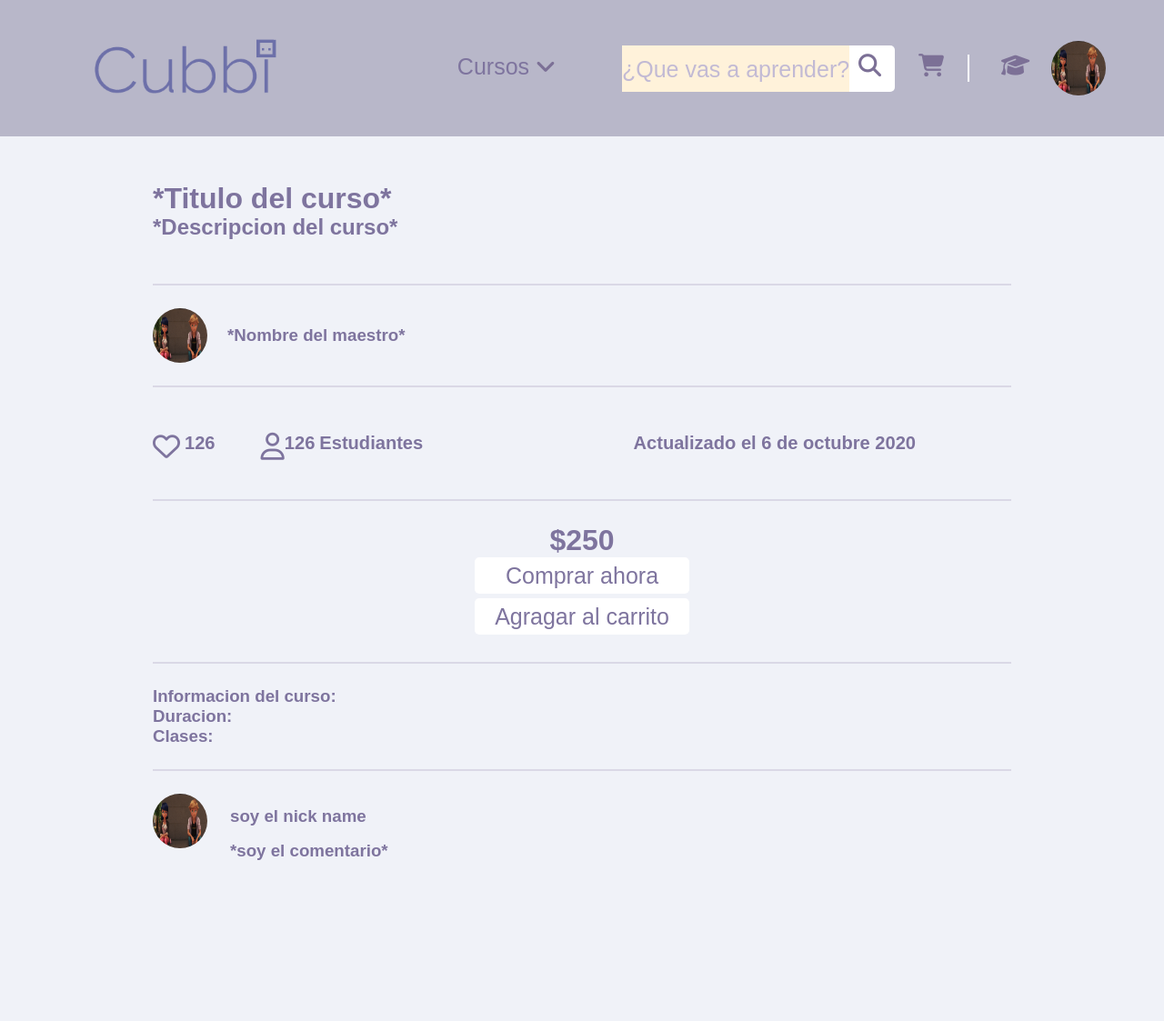
After one commit to Chobbix/Cubbi, a PHP site: page /Ventanas_de_la_poderosa_Curi/Curso/curso.php in a window 1280 px wide. The commit adds this page. Shown: the whole page at 91% size. Run offline with PHP 8.4, Linux system fonts and the light colour scheme; some libraries are stand-ins or nearby versions.

Commit message:
la ventana de descripcion del curso esta lista bueno casi

```diff
--- /dev/null
+++ b/Ventanas_de_la_poderosa_Curi/Curso/curso.css
@@ -0,0 +1,103 @@
+.contenedor{
+    height: 100vh;
+}
+.bloque{
+    padding: 50px;
+    display: flex;
+    justify-content: center;
+}
+.sub_bloque{
+    width: 80%;
+}
+.usuario_bloque{
+    display: flex;
+    align-items: center;
+}
+.texto_us{
+    margin-left: 22px;
+}
+.sub_caja{
+    display: flex;
+}
+.caja_perfil{
+    height: 100%;
+    width: 95%;
+    margin-left: 25px;
+}
+.caja_nickname{
+    height: 50px;
+    display: flex;
+    align-items: center;
+}
+.coment{
+    height:150px;
+    width:100%;
+    overflow: hidden;
+    text-overflow: ellipsis;
+}
+.descripcion{
+    height: 50px;
+    width:100%;
+    overflow: hidden;
+    text-overflow: ellipsis;
+}
+.comentario{
+    line-height:25px;
+}
+.bloque_informacion{
+    display: flex;
+}
+hr{
+    margin-top: 25px;
+    margin-bottom: 25px;
+    border: 1px solid #DAD8E6;
+}
+.informacion_megusta{
+    margin-top: 25px;
+    font-size:30px;
+    margin-right: 50px;
+    display: flex;
+}
+.fa-heart {
+    margin-right: 5px;
+}
+.cantidad{
+    margin-right: 5px;
+}
+.me_gusta{
+    margin-right: 55px;
+    margin-bottom: 25px;
+    width: 100%;
+    display: flex;
+    justify-content: right;
+}
+.Precio{
+    display: flex;
+    align-items: center;
+    width: 100%;
+
+}
+.bloque_precio{
+	margin-left: auto;
+	margin-right: auto;
+    width: 50%;
+}
+.ayuda{
+    display: flex;
+    justify-content: center;
+    align-items: center;
+}
+.btn_diseño{
+    width: 50%;
+    height: 40px;
+    background-color: white;
+    border-radius: 5px;
+    font-size: 25px;
+    border: none;
+    margin-bottom: 5px;
+}
+
+.btn_diseño:hover{
+    background-color:#7c7096;
+    color: white;
+}
--- /dev/null
+++ b/Ventanas_de_la_poderosa_Curi/Curso/curso.php
@@ -0,0 +1,81 @@
+<!DOCTYPE html>
+<html lang="en">
+<head>
+    <meta charset="UTF-8">
+    <meta http-equiv="X-UA-Compatible" content="IE=edge">
+    <meta name="viewport" content="width=device-width, initial-scale=1.0">
+    <link rel="stylesheet" href="../Navegacion/nav.css">
+    <link rel="stylesheet" href="./curso.css">
+    <title>Document</title>
+</head>
+<body>
+    <div class="div">
+        <?php include ("../Navegacion/Nav.php");?>
+    </div>
+    <div class="contenedor">
+        <div class="bloque">
+            <div class="sub_bloque">
+                <h1>*Titulo del curso*</h1>
+                <h2 class="descripcion comentario">*Descripcion del curso*</h2>
+                <hr>
+                <div class="usuario_bloque">
+                    <img src="../Multimedia/a.gif" alt="" class="perfil">
+                    <h3 class="texto_us">*Nombre del maestro*</h3>
+                </div>
+                <hr>
+                <div class="informacion_megusta">
+                    <div class="personas informacion_megusta">
+                        <i class="far fa-heart"></i>
+                        <h6>126</h6>
+                    </div>
+                    <div class="personas informacion_megusta">
+                        <i class="far fa-user"></i>
+                        <h6 class="cantidad">126</h6>
+                        <h6>Estudiantes</h6>
+                    </div>
+                    <div class="me_gusta informacion_megusta">
+                        <h6>Actualizado el 6 de octubre 2020</h6>
+                    </div>
+                </div>
+                <hr>
+                    <div class="Precio">
+                        <div class="bloque_precio">
+                            <div class="contenedor_precio">
+                                <div class="ayuda">
+                                    <h1>$250</h1>
+                                </div>
+                                <div class="ayuda">
+                                    <button class="btn_diseño">Comprar ahora</button>
+                                </div>
+                                <div class="ayuda">
+                                    <button class="btn_diseño">Agragar al carrito</button>
+                                </div>
+
+                            </div>
+                        </div>
+
+                    </div>
+                <hr>
+                <h3>Informacion del curso:</h3>
+                <h3>Duracion:</h3>
+                <h3>Clases:</h3>
+                <hr>
+                <div class="caja_comentarios">
+                    <div class="sub_caja">
+                        <img src="../Multimedia/a.gif" alt="" class="perfil">
+                        <div class="caja_perfil">
+                            <div class="caja_nickname">
+                                <h3> soy el nick name</h3>
+                            </div>
+                            <div class="coment">
+                                <h3 class="comentario"> *soy el comentario*</h3>
+                            </div>
+                        </div>
+                    </div>
+                </div>
+            </div>
+        </div>
+    </div>
+
+</body>
+</html>
--- a/Ventanas_de_la_poderosa_Curi/Navegacion/Nav.php
+++ b/Ventanas_de_la_poderosa_Curi/Navegacion/Nav.php
@@ -21,10 +21,10 @@
                             <li><a href="#" >Categorias </a>
                                 <ul class="diseno">
                                     <scroll-container>
-                                        <li><a href="#">Azucar</a></li>
-                                        <li><a href="#">leche</a></li>
-                                        <li><a href="#">huevos</a></li>
-                                        <li><a href="#">Azucar</a></li>
+                                        <li><a href="../Cursos/cursos.php"> Azucar </a></li>
+                                        <li><a href="../Cursos/cursos.php">leche</a></li>
+                                        <li><a href="../Cursos/cursos.php">huevos</a></li>
+                                        <li><a href="../Cursos/cursos.php">Azucar</a></li>
                                     </scroll-container>
 
                                 </ul>
@@ -41,19 +41,19 @@
                             </li>
                         </ul>
                     </li>
-                    <li><a href="#">Maestros</a></li>
+
                 </ul>
                 <li><a href="#" class="nav-item buscador " > <input type="text"  id="inputsearch" placeholder="¿Que vas a aprender?"class="search"> </li>
-                <li><a href="#" class="nav-item buscador "> <i class="fas fa-search"></i></a></li>
-                <li><a href="#" class="nav-item"> <button class="btn-carrito "> <i class="fas fa-shopping-cart" class=""></i></button> </a></li>
-                <i class="fas fa-graduation-cap"></i>
+                <li><a href="../Cursos/cursos.php" class="nav-item buscador "> <i class="fas fa-search"></i></a></li>
+                <li><a href="../carrito/cesta.php" class="nav-item"> <button class="btn-carrito "> <i class="fas fa-shopping-cart" class=""></i></button> </a></li>
+                <li><a href="../pag-us/info.php">  <i class="fas fa-graduation-cap"></i> </a></li>
                 <ul class="nav-perfil">
                     <li>
                         <img src="../Multimedia/a.gif" alt="" class="perfil">
                         <ul class="a"  >
-                            <li><a href="#" class="botones-perfil"><h3>Mi perfil</h3> </a></li>
-                            <li><a href="#" class="botones-perfil"><h4>Mis diplomas</h4></a> </li>
-                            <li><a href="#" class="botones-perfil"><h5>Mis proyectos</h5></a> </li>
+                            <li><a href="../perfil/perfil.php" class="botones-perfil"><h3>Mi perfil</h3> </a></li>
+                            <li><a href="../pag-us/info.php" class="botones-perfil"><h4>Mis diplomas</h4></a> </li>
+                            <li><a href="../pag-us/info.php" class="botones-perfil"><h5>Mis proyectos</h5></a> </li>
                             <hr>
                             <li><a href="#" class="botones-perfil"> cerrar sesion </a></li>
                         </ul>
--- a/Ventanas_de_la_poderosa_Curi/pag-us/info.css
+++ b/Ventanas_de_la_poderosa_Curi/pag-us/info.css
@@ -220,7 +220,8 @@ input[type="radio"]{
     font-size: 20px;
 }
 .btn-curso-ds:hover{
-    color:#6f4e7e
+    background-color:#7c7096;
+    color: white;
 }
 .miniatura_ds{
     width: 100%;
--- a/Ventanas_de_la_poderosa_Curi/perfil/perfil.php
+++ b/Ventanas_de_la_poderosa_Curi/perfil/perfil.php
@@ -119,7 +119,7 @@
                         <div class="bloque-tittle">
                             <div class="cuadro1"> <h2>Ultimo curso visto:</h2></div>
                             <div class="cuadro2">
-                                <a href="#">
+                                <a href="../pag-us/info.php">
                                     <h3 class="link">Ir a tus cursos</h3>
                                 </a>
                             </div>
@@ -142,7 +142,7 @@
                         <div class="bloque-tittle">
                             <div class="cuadro1"><h2 >Ultimo proyecto:</h2></div>
                             <div class="cuadro2">
-                                <a href="#">
+                                <a href="../pag-us/info.php">
                                     <h3 class="link">Ir a tus proyectos</h3>
                                 </a>
                             </div>
```
Also changed, not shown: Ventanas_de_la_poderosa_Curi/Cursos/cursos.css (+15 -26 lines), Ventanas_de_la_poderosa_Curi/Cursos/cursos.php (+13 -4 lines), Ventanas_de_la_poderosa_Curi/elcurso/vista.css (added), Ventanas_de_la_poderosa_Curi/elcurso/vista.php (added).
